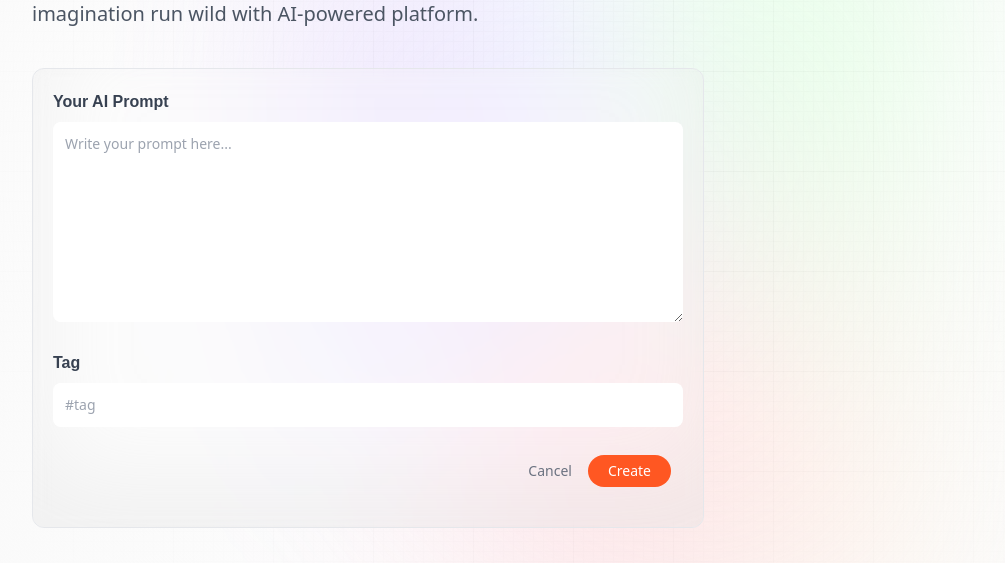
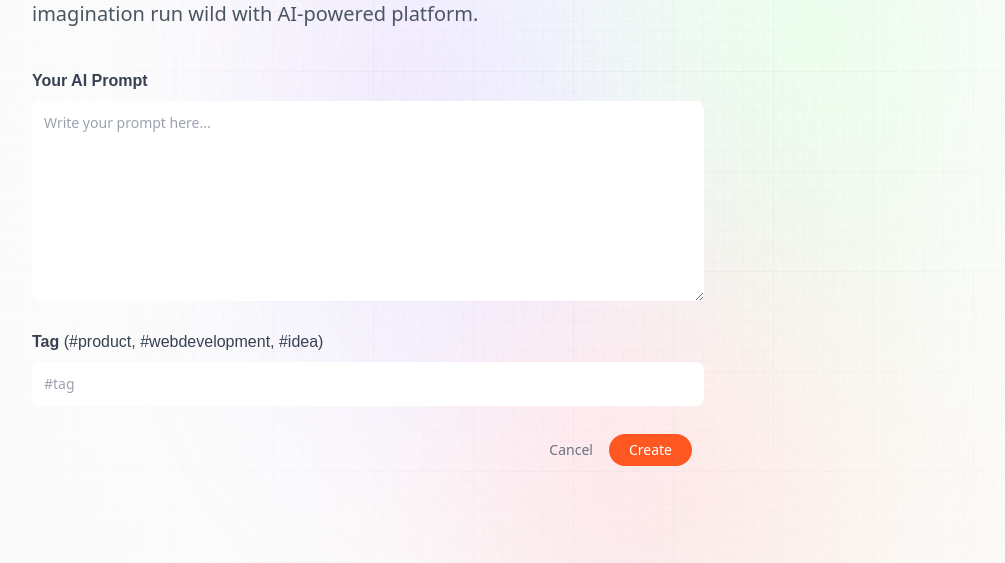
Before and after one commit to GaoDalie/promptia, a Next.js app: page /create-prompt in a window 1280 px wide. Shown: the part 234-797 px from the top of the page, without its empty margins (32-1037 px from the left). Built offline with nearby package versions, Linux system fonts and the light colour scheme; no server answers.

Commit message:
fix form page

```diff
--- /dev/null
+++ b/app/api/prompt/new/route.js
@@ -0,0 +1,27 @@
+import Prompt from "@models/prompt";
+import { connectTODB } from "@utils/database";
+
+
+
+export const POST = async (req) => {
+    const {userId , prompt , tag} = await req.json();
+
+    try{
+        await connectTODB();
+        const newPrompt = new Prompt({
+            creator: userId,
+            prompt,
+            tag
+        })
+
+        await newPrompt.save();
+        return new Response(JSON.stringify(newPrompt),{status:201})
+        }
+
+    catch (error){
+        return new Response("Failed to create a new prompt",{status:500})
+
+    }
+
+
+}
--- a/components/form.jsx
+++ b/components/form.jsx
@@ -12,38 +12,42 @@ const Form = ({type, post, setPost, submitting, handleSubmit}) => {
       </p>
       <form
        onSubmit={handleSubmit}
-       className="mt-10 w-full max-w-2xl flex flex-col gap-7 glassmorphism"
+       className="mt-10 w-full max-w-2xl flex flex-col gap-7 glassmorphsim"
       >
+        {/* First label with bottom margin */}
         <label>
           <span className="font-satoshi font-semibold text-base text-gray-700">
-            Your AI Prompt</span>
+            Your AI Prompt
+          </span>
 
           <textarea
             value={post.prompt}
-           onChange={(e) => setPost({...post,
-            prompt: e.target.value
-           })}
+            onChange={(e) => setPost({...post,prompt: e.target.value})}
             placeholder="Write your prompt here..."
             required
             className="form_textarea"
-           />
+          ></textarea>
         </label>
+        {/* Second label with margin top to create separation */}
+
         <label>
           <span className="font-satoshi font-semibold text-base text-gray-700">
-            Tag
+            Tag{" "}
+            <span className="font-normal">
+              (#product, #webdevelopment, #idea)
+            </span>
           </span>
 
           <input
             value={post.tag}
-           onChange={(e) => setPost({...post,
-            tag: e.target.value
-           })}
+            onChange={(e) => setPost({...post,tag: e.target.value})}
             placeholder="#tag"
             required
             className="form_input"
           />
         </label>
-        <div className="flex justify-end items-center mx-3 mb-5 gap-4">
+
+        <div className="flex-end mx-3 mb-5 gap-4">
           <Link href="/" className="text-gray-500 text-sm">
             Cancel
           </Link>
@@ -57,7 +61,7 @@ const Form = ({type, post, setPost, submitting, handleSubmit}) => {
         </div>
       </form>
     </section>
-  )
-}
+  );
+};
 
 export default Form
--- /dev/null
+++ b/models/prompt.js
@@ -0,0 +1,20 @@
+import {Schema, model , models} from "mongoose";
+
+const promptSchema = new Schema({
+    creator : {
+        type: Schema.Types.ObjectId,
+        ref: 'User',
+    },
+    prompt:{
+        type: String,
+        required:[true, 'Prompt is required.'],
+    },
+    tag : {
+        type: String,
+        required: [true,'Tag is required.'],
+    }
+});
+
+const Prompt = models.Prompt || model('Prompt',promptSchema);
+
+export default Prompt
```
Lines whose indentation alone changed are shown as unchanged.
